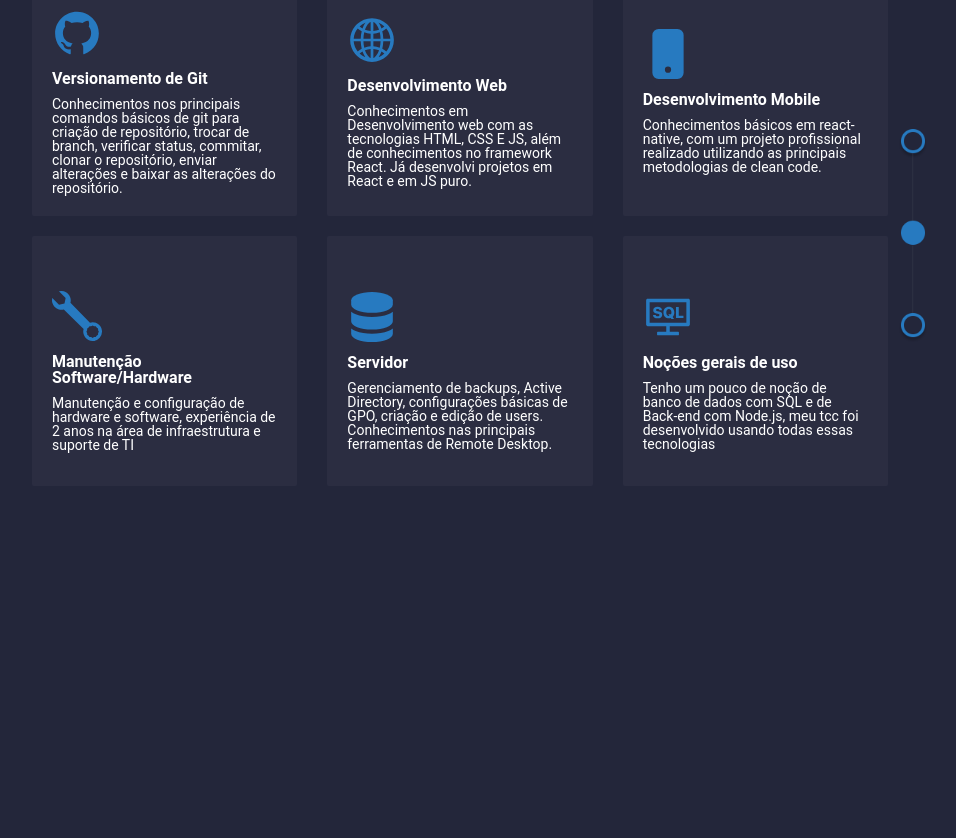
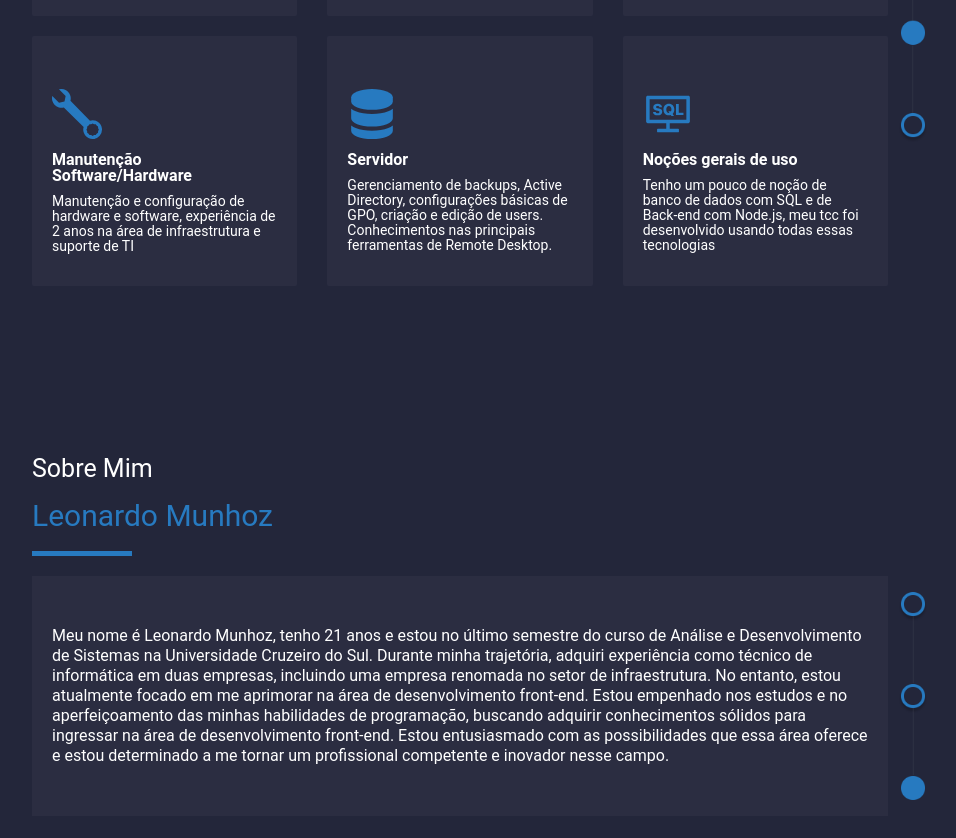
Before and after one commit to LeonardoMunhoz770/myportfolio, a React (Create React App) app: page / in a window 1280 px wide. Shown: the part 1124-1962 px from the top of the page, without its empty margins (160-1116 px from the left). Before the commit the page ends 1780 px from the top, so only its background shows below. Built offline with nearby package versions, Linux system fonts and the light colour scheme.

Commit message:
feat(AboutUs): create section aboutUs with informatios about me

```diff
--- a/src/components/header/index.js
+++ b/src/components/header/index.js
@@ -38,8 +38,9 @@ const Header = () => {
                 Serviços
               </Services>
             </Sections>
-            <Sections>Sobre Mim</Sections>
-            <Sections>Skills</Sections>
+            <Sections href="#about" onClick={handleNavClick}>
+              Sobre Mim
+            </Sections>
             <Sections>Portifólio</Sections>
             <Sections>Contato</Sections>
           </List>
--- /dev/null
+++ b/src/pages/home/aboutUs/index.js
@@ -0,0 +1,50 @@
+import React from "react";
+import {
+  Container,
+  Content,
+  ContentTitle,
+  Title,
+  Subtitle,
+  Border,
+  ContainerAboutUs,
+  ContentDescription,
+  Description,
+  LineTrhee,
+} from "./styles";
+
+import LineTree from "../../../assets/lineThree.webp";
+
+const AboutUs = () => {
+  return (
+    <Container id="about">
+      <Content>
+        <ContentTitle>
+          <Title>Sobre Mim</Title>
+          <Subtitle>Leonardo Munhoz</Subtitle>
+          <Border></Border>
+        </ContentTitle>
+        <ContainerAboutUs>
+          <ContentDescription>
+            <Description>
+              Meu nome é Leonardo Munhoz, tenho 21 anos e estou no último
+              semestre do curso de Análise e Desenvolvimento de Sistemas na
+              Universidade Cruzeiro do Sul. Durante minha trajetória, adquiri
+              experiência como técnico de informática em duas empresas,
+              incluindo uma empresa renomada no setor de infraestrutura. No
+              entanto, estou atualmente focado em me aprimorar na área de
+              desenvolvimento front-end. Estou empenhado nos estudos e no
+              aperfeiçoamento das minhas habilidades de programação, buscando
+              adquirir conhecimentos sólidos para ingressar na área de
+              desenvolvimento front-end. Estou entusiasmado com as
+              possibilidades que essa área oferece e estou determinado a me
+              tornar um profissional competente e inovador nesse campo.
+            </Description>
+            <LineTrhee src={LineTree} />
+          </ContentDescription>
+        </ContainerAboutUs>
+      </Content>
+    </Container>
+  );
+};
+
+export default AboutUs;
--- /dev/null
+++ b/src/pages/home/aboutUs/styles.js
@@ -0,0 +1,84 @@
+import styled from "styled-components";
+export const Container = styled.div`
+  width: 100%;
+  height: 100%;
+  justify-content: center;
+  align-items: center;
+  display: flex;
+  margin-bottom: 150px;
+`;
+
+export const Content = styled.section`
+  width: 70%;
+  height: 100%;
+  @media (max-width: 941px) {
+    width: 100%;
+    padding: 20px 20px;
+  }
+`;
+
+export const ContentTitle = styled.div`
+  display: flex;
+  flex-direction: column;
+  gap: 20px;
+  @media (max-width: 639px) {
+    justify-content: center;
+    align-items: center;
+  }
+`;
+
+export const Title = styled.h1`
+  color: white;
+  font-size: 25px;
+  @import url("https://fonts.googleapis.com/css2?family=Roboto&display=swap");
+  font-family: "Roboto", sans-serif;
+`;
+
+export const Subtitle = styled.p`
+  color: #277ac0;
+  font-size: 30px;
+  @import url("https://fonts.googleapis.com/css2?family=Roboto&display=swap");
+  font-family: "Roboto", sans-serif;
+`;
+
+export const Border = styled.div`
+  background-color: #277ac0;
+  width: 100px;
+  height: 5px;
+`;
+
+export const ContainerAboutUs = styled.div`
+  background-color: red;
+  width: 100%;
+  margin-top: 20px;
+`;
+
+export const ContentDescription = styled.div`
+  display: flex;
+  flex-direction: row;
+  align-items: center;
+  justify-content: center;
+  height: 100%;
+`;
+
+export const Description = styled.p`
+  font-family: "Roboto", sans-serif;
+  @import url("https://fonts.googleapis.com/css2?family=Roboto&display=swap");
+  color: white;
+  line-height: 20px;
+  background-color: #2b2d41;
+  padding: 20px;
+  height: 200px;
+  display: flex;
+  justify-content: center;
+  align-items: center;
+`;
+
+export const LineTrhee = styled.img`
+  width: 30px;
+  height: 100%;
+  margin-left: 10px;
+  @media (max-width: 697px) {
+    display: none;
+  }
+`;
--- a/src/pages/home/apresentation/styles.js
+++ b/src/pages/home/apresentation/styles.js
@@ -9,7 +9,7 @@ export const Container = styled.div`
   justify-content: space-around;
   align-items: center;
   height: 500px;
-  margin-bottom: 250px;
+  margin-bottom: 50px;
 `;
 
 export const Description = styled.section`
--- a/src/pages/home/index.js
+++ b/src/pages/home/index.js
@@ -2,6 +2,7 @@ import React from "react";
 import Header from "../../components/header";
 import Apresentation from "./apresentation";
 import Skills from "./skills";
+import AboutUs from "./aboutUs";
 
 const Home = () => {
   return (
@@ -9,6 +10,7 @@ const Home = () => {
       <Header />
       <Apresentation />
       <Skills />
+      <AboutUs />
     </>
   );
 };
--- a/src/pages/home/skills/styles.js
+++ b/src/pages/home/skills/styles.js
@@ -121,4 +121,5 @@ export const Description = styled.p`
   background-color: #2b2d41;
   padding: 0px 20px;
   font-size: 14px;
+  line-height: 15px;
 `;
--- a/src/styles/globalStyle.js
+++ b/src/styles/globalStyle.js
@@ -22,7 +22,6 @@ export default createGlobalStyle`
         vertical-align: baseline;
         background-color: #23263A;
     }
-    /* HTML5 display-role reset for older browsers */
     article, aside, details, figcaption, figure,
     footer, header, hgroup, menu, nav, section {
         display: block;
```
